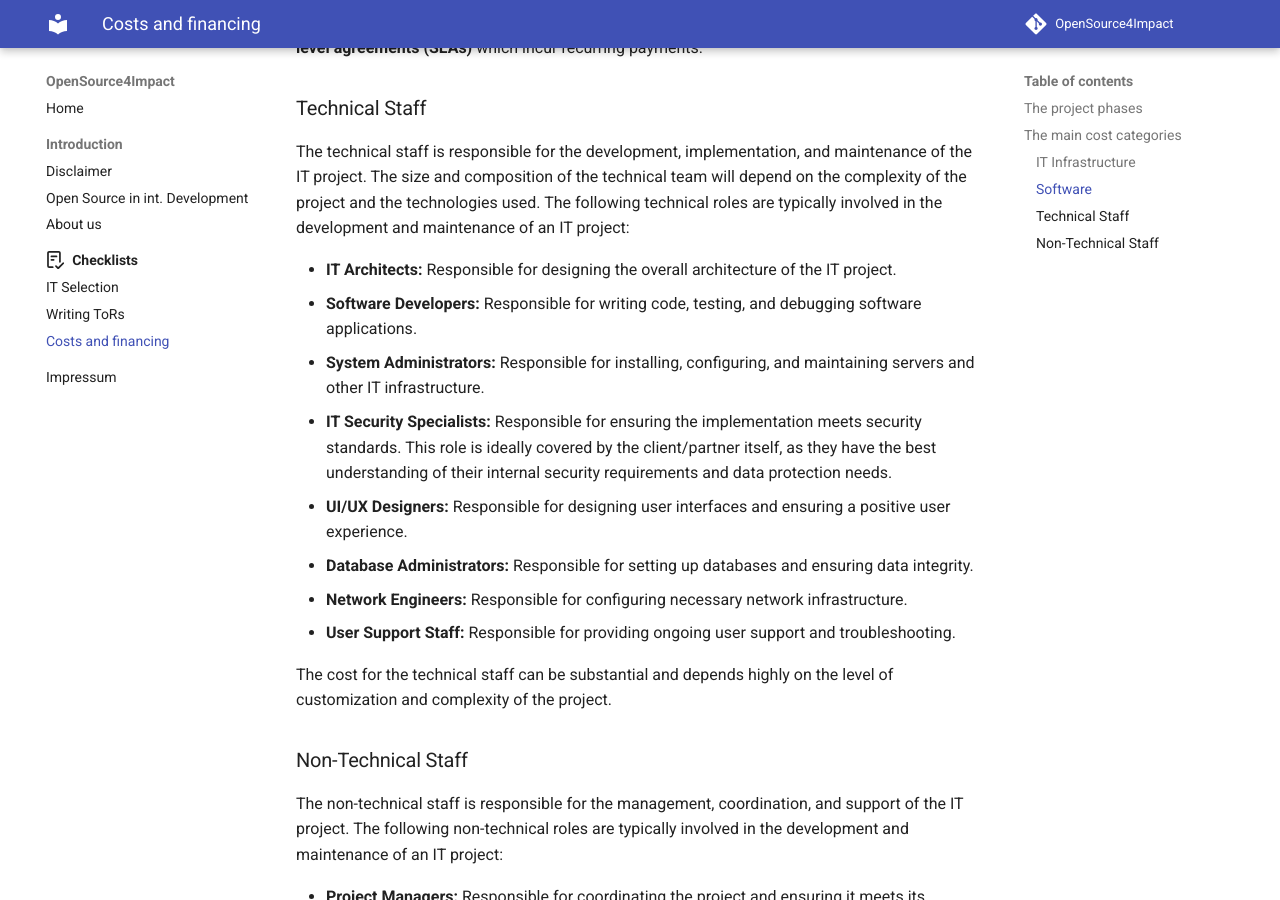
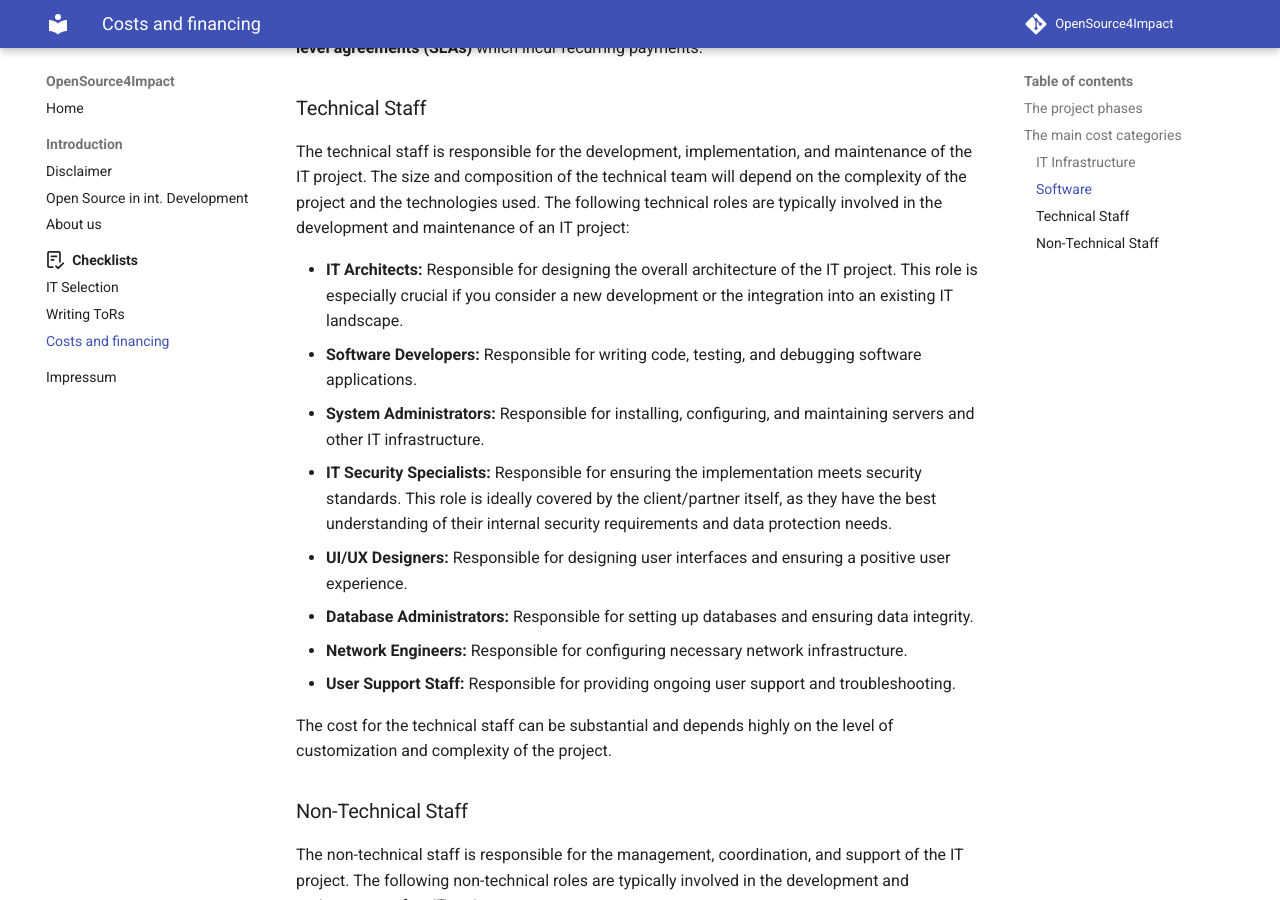
Before and after one commit to GFA-DIU/OpenSource4Impact, an MkDocs documentation site: the page built from docs/cost_estimates.md, in a window 1280 px wide and 900 px high, scrolled down 2854 px. Built offline with MkDocs 1.6.1 and Material for MkDocs 9.7.7, drawn with Linux system fonts in a browser that asks for light colours; plug-ins that fetch from the network failed and are left out; comment, search, counter and statistics services are not loaded.

Commit message:
Update cost_estimates.md

```diff
--- a/docs/cost_estimates.md
+++ b/docs/cost_estimates.md
@@ -57,7 +57,7 @@ Similar to hardware, software evolves rapidly, necessitating frequent updates or
 
 The technical staff is responsible for the development, implementation, and maintenance of the IT project. The size and composition of the technical team will depend on the complexity of the project and the technologies used. The following technical roles are typically involved in the development and maintenance of an IT project:
 
-- **IT Architects:** Responsible for designing the overall architecture of the IT project.
+- **IT Architects:** Responsible for designing the overall architecture of the IT project. This role is especially crucial if you consider a new development or the integration into an existing IT landscape.
 - **Software Developers:** Responsible for writing code, testing, and debugging software applications.
 - **System Administrators:** Responsible for installing, configuring, and maintaining servers and other IT infrastructure.
 - **IT Security Specialists:** Responsible for ensuring the implementation meets security standards. This role is ideally covered by the client/partner itself, as they have the best understanding of their internal security requirements and data protection needs.
```
